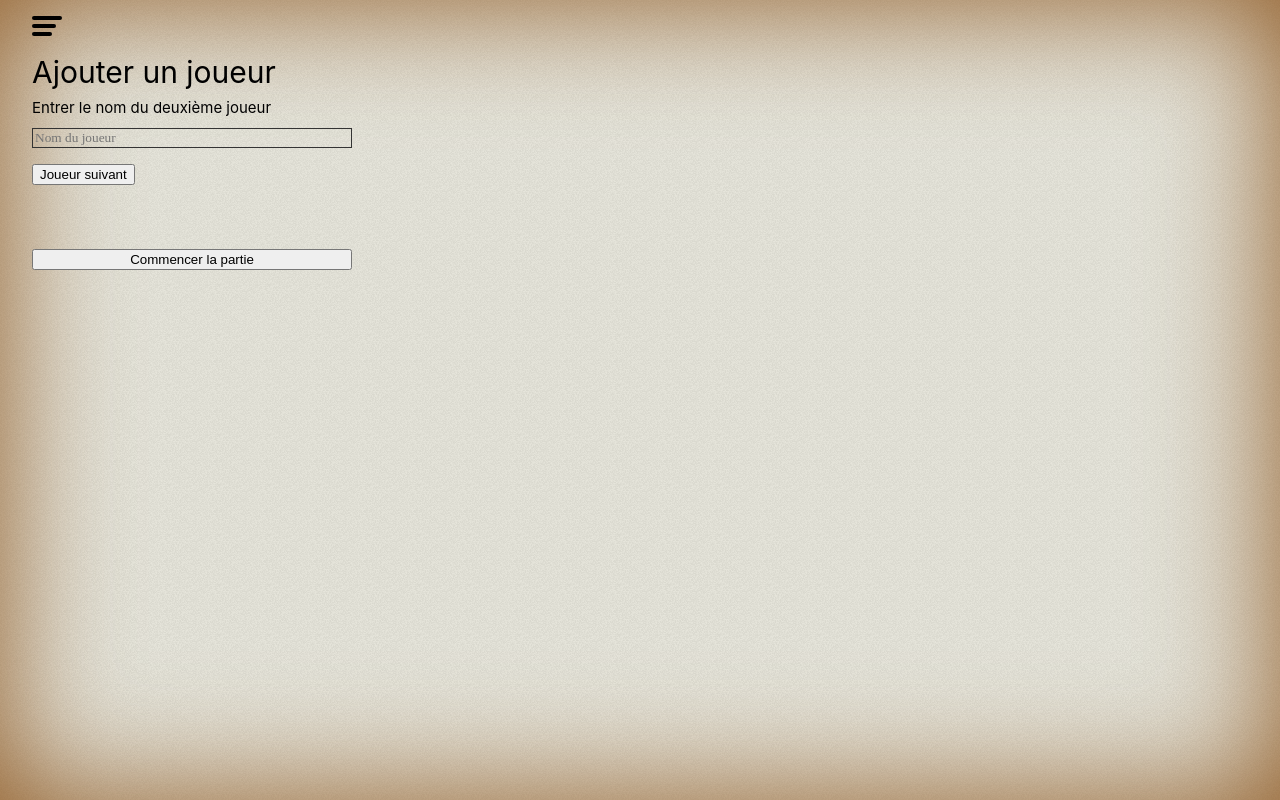
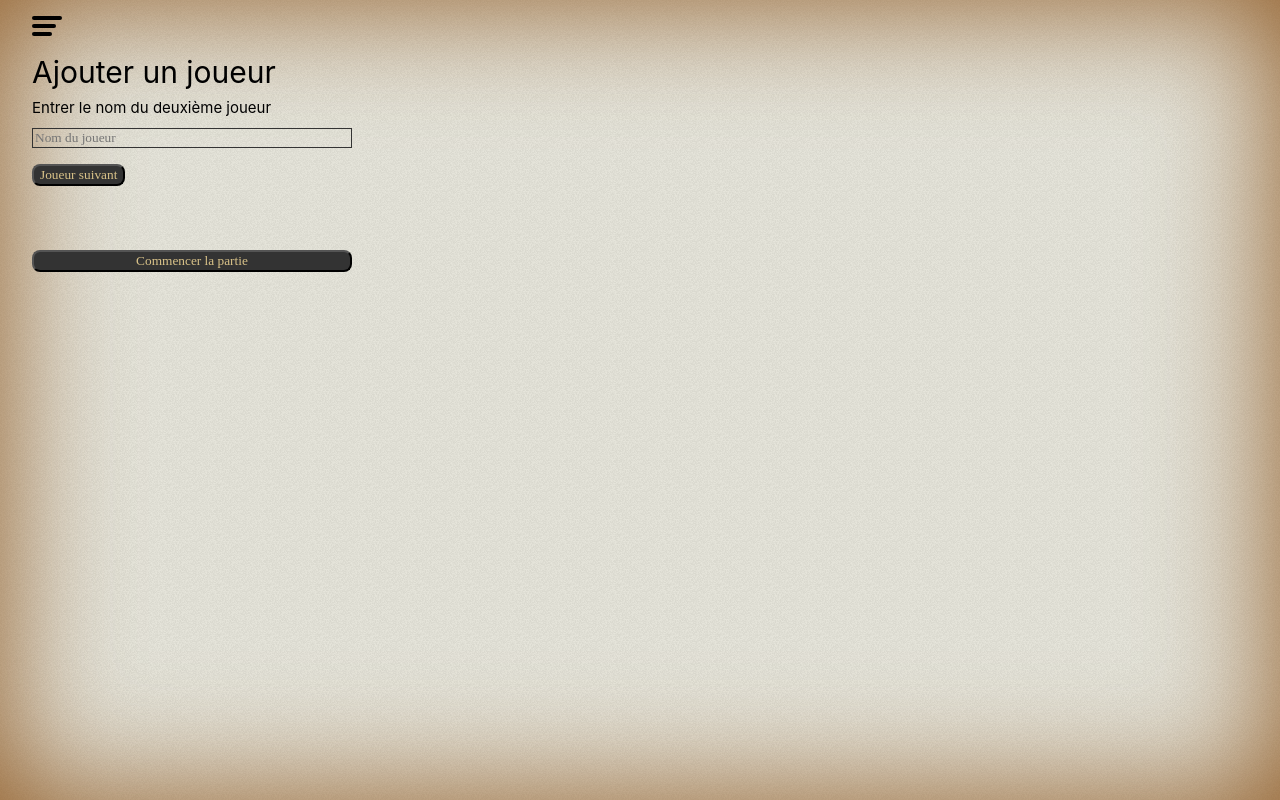
Before and after one commit to sergey-chuvayev/gabo, a Vue app: page /game/registration in a window 1280 px wide. Both pictures are taken after typing "Sample" into the empty fields and a click on the button "Joueur suivant". Built offline with nearby package versions, Linux system fonts and the light colour scheme; a web font is replaced by a local one.

Commit message:
style : uniform buttons

```diff
--- a/src/components/PlayerItem.vue
+++ b/src/components/PlayerItem.vue
@@ -2,6 +2,7 @@
 import { useMainStore } from "@/stores";
 import { defineProps } from "vue";
 import type { Player } from "../models/player.model";
+import ButtonRedesigned from "./ButtonRedesigned.vue";
 
 type Props = {
   player: Player;
@@ -32,18 +33,28 @@ const handlePlayerSaidGabo = (playerName: string) => {
     </div>
     <div class="bottom">
       <div class="counter">
-        <button v-if="points >= 1" @click="onDecrementPoints(player.name)">–</button>
+        <ButtonRedesigned
+          v-if="points >= 1"
+          @click="onDecrementPoints(player.name)"
+          class="counter-btn"
+        >
+          –
+        </ButtonRedesigned>
         <div v-if="points < 1" class="counter__blank-space"></div>
         <div class="round-points">{{ points }} points</div>
-        <button @click="onIncrementPoints(player.name)">+</button>
+        <ButtonRedesigned
+          @click="onIncrementPoints(player.name)"
+          class="counter-btn"
+          >+</ButtonRedesigned
+        >
       </div>
-      <button
+      <ButtonRedesigned
         :class="saidGabo ? 'saidGabo' : ''"
-        class="button"
+        class="gabo-btn"
         @click="handlePlayerSaidGabo(player.name)"
       >
         GABO!
-      </button>
+      </ButtonRedesigned>
     </div>
   </div>
 </template>
@@ -68,14 +79,18 @@ const handlePlayerSaidGabo = (playerName: string) => {
 .counter__blank-space {
   width: var(--btn-width);
 }
+
+.counter-btn {
+  width: var(--btn-width);
+}
 .container {
   width: 320px;
   margin: 0 auto;
   display: flex;
   flex-direction: column;
 }
-.button {
-  opacity: 0.1;
+.gabo-btn {
+  opacity: 0.6;
 }
 .saidGabo {
   opacity: 1;
--- a/src/components/PlayersRegistration.vue
+++ b/src/components/PlayersRegistration.vue
@@ -2,6 +2,7 @@
 import router from "@/router";
 import { ref } from "vue";
 import { useMainStore } from "../stores";
+import ButtonRedesigned from "./ButtonRedesigned.vue";
 
 const MAX_PLAYERS = 10;
 
@@ -43,11 +44,12 @@ const getNumberWord = (num: number) => {
 
 const startGame = () => {
   addPlayer();
-  if ( players.value.length < 2 ) {
-    errNumberOfPlayers.value = 'Vous devez être au moins deux joueurs pour jouer';
+  if (players.value.length < 2) {
+    errNumberOfPlayers.value =
+      "Vous devez être au moins deux joueurs pour jouer";
     return;
   }
-  errNumberOfPlayers.value = '';
+  errNumberOfPlayers.value = "";
   const store = useMainStore();
   store.createPlayers(players.value);
   router.push("/game/round");
@@ -65,15 +67,22 @@ const startGame = () => {
         <input type="text" v-model="name" placeholder="Nom du joueur" />
       </div>
       <div class="buttons">
-        <button v-if="players.length <= MAX_PLAYERS - 2" type="submit">
+        <ButtonRedesigned
+          v-if="players.length <= MAX_PLAYERS - 2"
+          type="submit"
+        >
           Joueur suivant
-        </button>
+        </ButtonRedesigned>
       </div>
       <div v-if="error !== ''">{{ error }}</div>
     </form>
-    <button v-if="players.length >= 1" @click="startGame" class="start-game">
+    <ButtonRedesigned
+      v-if="players.length >= 1"
+      @click="startGame"
+      class="start-game"
+    >
       Commencer la partie
-    </button>
+    </ButtonRedesigned>
     <div v-if="errNumberOfPlayers">{{ errNumberOfPlayers }}</div>
   </div>
 </template>
```
